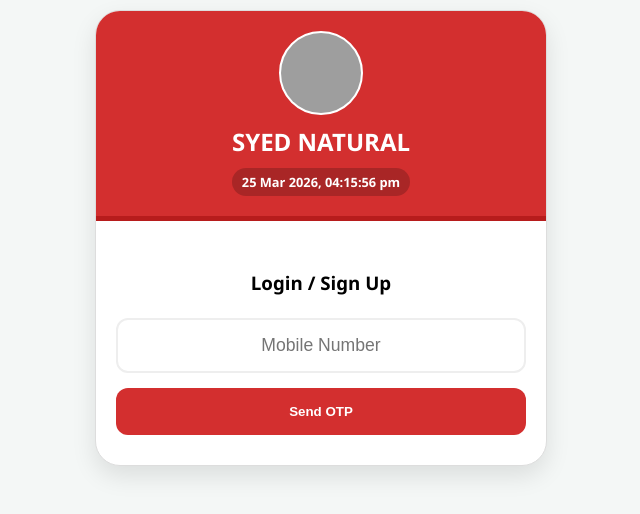
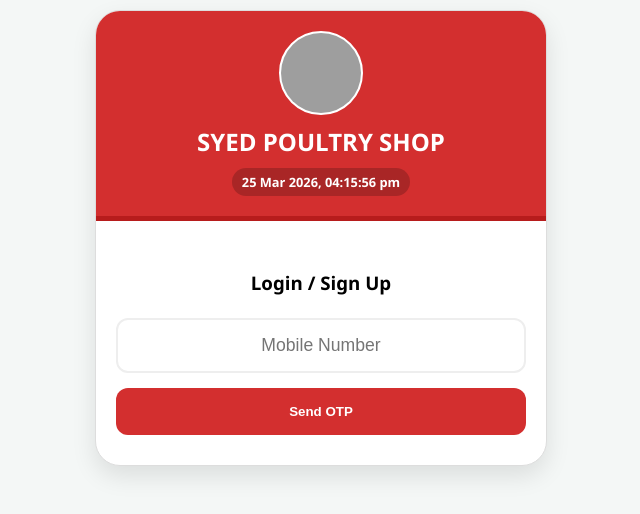
Before and after one commit to syedalif2023-hue/Syed-natural-shop-, a plain HTML site: page index.html in a window 1280 px wide. Shown: the whole page, without its empty margins (319-959 px from the left). Drawn offline with Linux system fonts and the light colour scheme; grey boxes are pictures that could not be loaded.

Commit message:
Add files via upload

```diff
--- a/index.html
+++ b/index.html
@@ -65,7 +65,7 @@
 <div class="app-container">
     <div class="header">
         <img src="https://i.postimg.cc/htB6KXHz/Screenshot-2026-0322-222857.png" class="logo-img">
-        <h2 style="margin:5px 0 0;">SYED NATURAL</h2>
+        <h2 style="margin:5px 0 0;">SYED POULTRY SHOP</h2>
         <div class="live-timer" id="liveClock">Loading...</div>
     </div>
 
```
